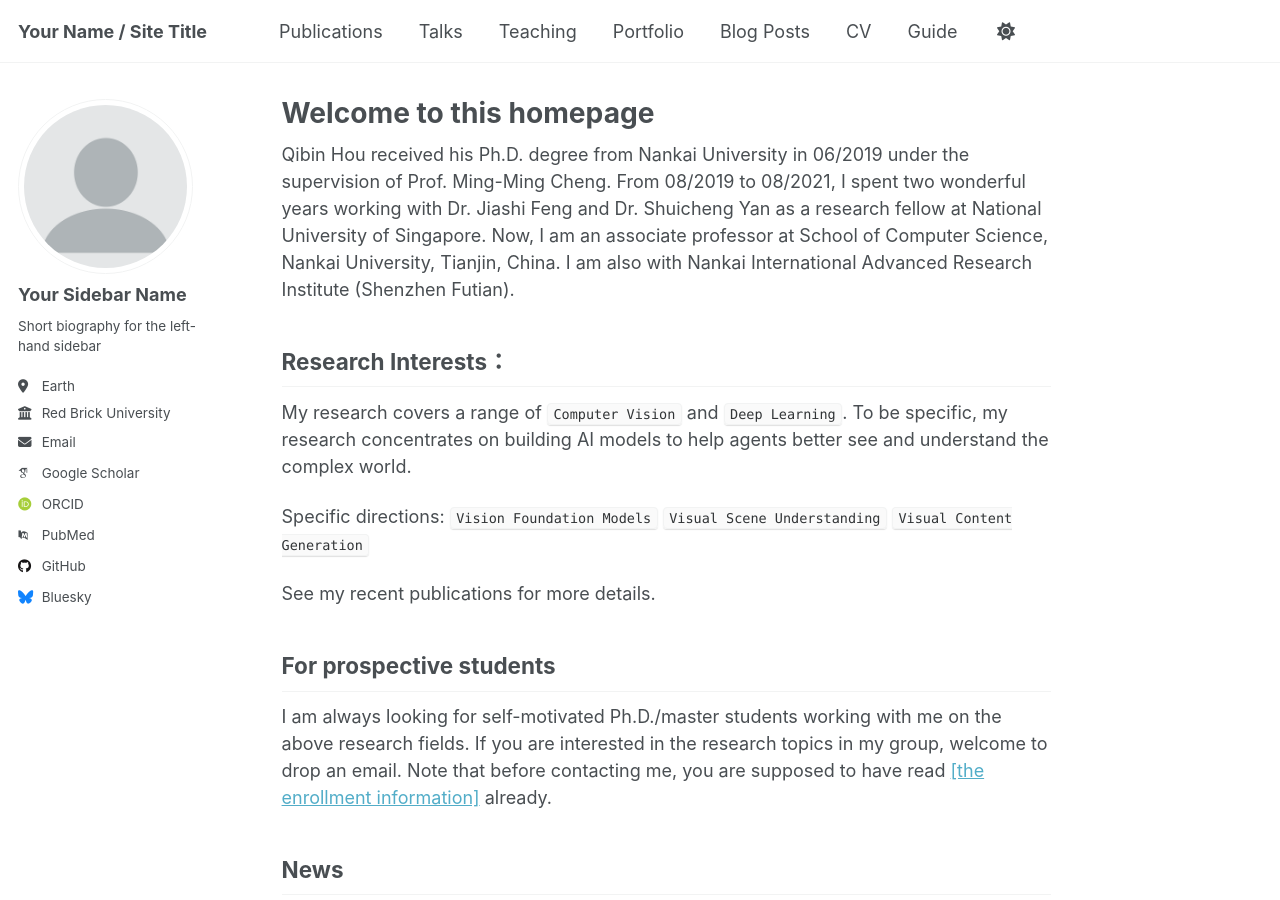
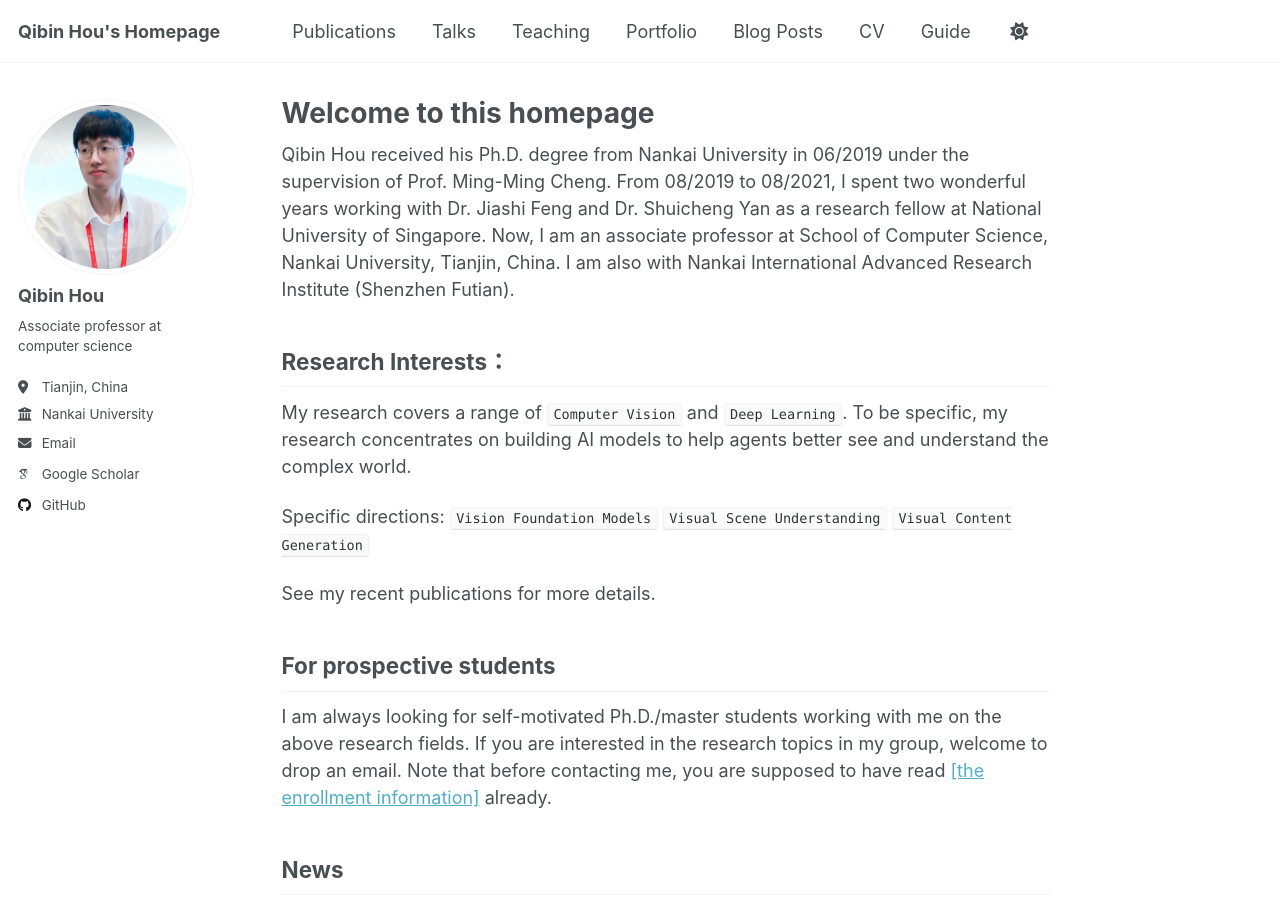
Before and after one commit to houqb/houqb.github.io, a Jekyll site: the page built from _pages/about.md, in a window 1280 px wide and 900 px high. Built offline with Jekyll 4.4.1, drawn with Linux system fonts in a browser that asks for light colours; some web fonts are replaced; a script that is not in the unit is left out.

Commit message:
Update _config.yml

```diff
--- a/_config.yml
+++ b/_config.yml
@@ -9,38 +9,38 @@
 # Basic Site Settings
 locale                   : "en-US"
 site_theme               : "default" # Currently available options are "default", "air"
-title                    : "Your Name / Site Title"
+title                    : "Qibin Hou's Homepage"
 title_separator          : "-"
 name                     : &name "Your Name"
 description              : &description "Your Name's academic portfolio"   # Update this with a general description of your site, this is the default if not overridden by a page
-url                      : https://academicpages.github.io # The base hostname & protocol for your site e.g. "https://[your GitHub username].github.io",
+url                      : https://hqb.github.io # The base hostname & protocol for your site e.g. "https://[your GitHub username].github.io",
                                                            # or if you already have some other page hosted on Github then use "https://[your GitHub username].github.io/[Your Repo Name]"
 baseurl                  : "" # the subpath of your site, e.g. "/blog"
-repository               : "academicpages/academicpages.github.io"
+repository               : "houqb/hqb.github.io"
 
 # Site Author - The following control what appear as part of the author content on the side bar.
 #               If a field is blank the icon and link will not appear, otherwise it will be shown.
 #               Additional customization can be done by editing /_includes/author-profile.html
 author:
   # Biographic information
-  avatar           : "profile.png"
-  name             : "Your Sidebar Name"
+  avatar           : "icon.png"
+  name             : "Qibin Hou"
   pronouns         : # example: "she/her"
-  bio              : "Short biography for the left-hand sidebar"
-  location         : "Earth"
-  employer         : "Red Brick University"
+  bio              : "Associate professor at computer science"
+  location         : "Tianjin, China"
+  employer         : "Nankai University"
   uri              : # URL
-  email            : "none@example.org"
+  email            : "andrewhoux@gmail.com"
 
   # Academic websites
   academia         : # URL
   arxiv            : # URL - Update with the correct link to your profile
-  googlescholar    : "https://scholar.google.com/citations?user=PS_CX0AAAAAJ"
+  googlescholar    : "https://scholar.google.com/citations?user=fF8OFV8AAAAJ&hl=en"
   inspire-hep      : # URL
   impactstory      : # URL
-  orcid            : "http://orcid.org/yourorcidurl"
+  orcid            : # "http://orcid.org/yourorcidurl"
   semantic         : # URL
-  pubmed           : "https://www.ncbi.nlm.nih.gov/pubmed/?term=john+snow"
+  pubmed           : # "https://www.ncbi.nlm.nih.gov/pubmed/?term=john+snow"
   researchgate     : # URL
   scopus           : # URL
 
@@ -48,13 +48,13 @@ author:
   bitbucket        : # Username - Update with your username on the site
   codepen          : # Username
   dribbble         : # Username
-  github           : "academicpages"
+  github           : "houqb"
   kaggle           : # Username
   stackoverflow    : # User number or user number and name (i.e., use "1" or "1/jeff-atwood")
 
   # Social media
   artstation       : # Username
-  bluesky          : "bsky.app" # Replace this with you Bluesky username
+  bluesky          : #"bsky.app" # Replace this with you Bluesky username
   facebook         : # Username
   flickr           : # Username
   foursquare       : # Username
```
